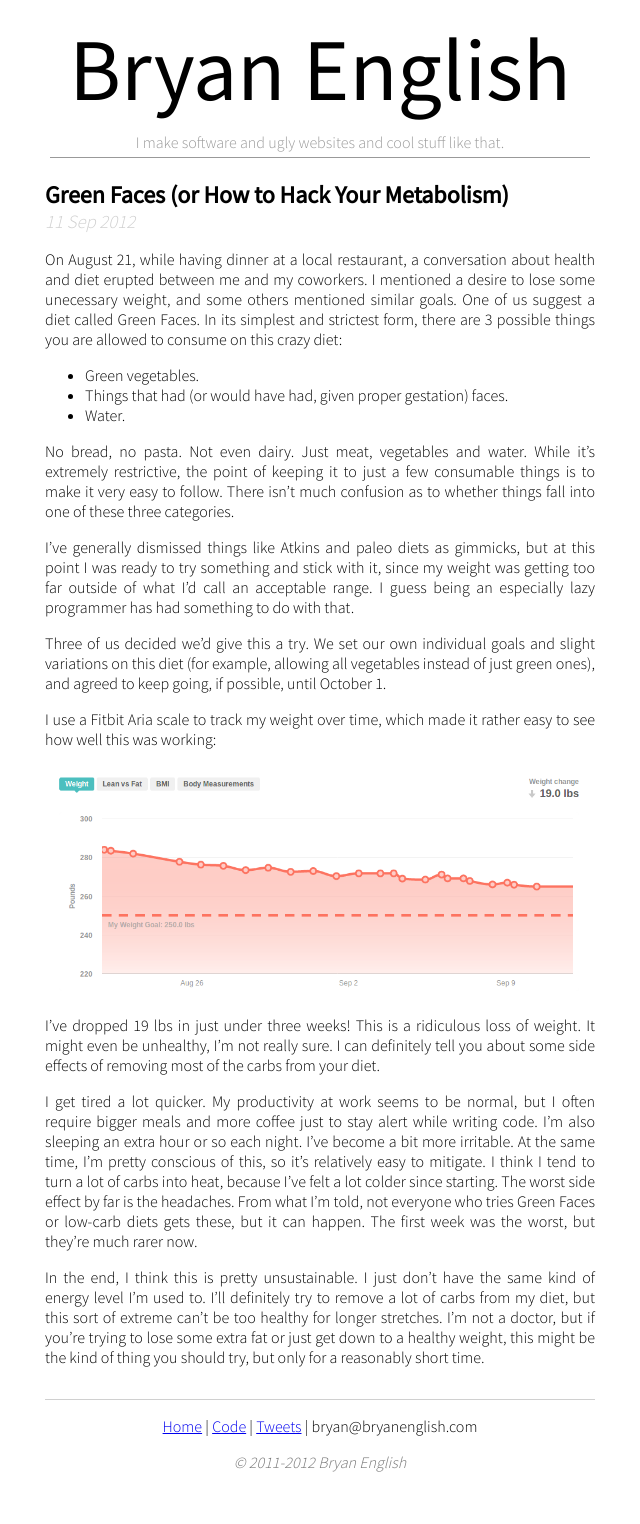
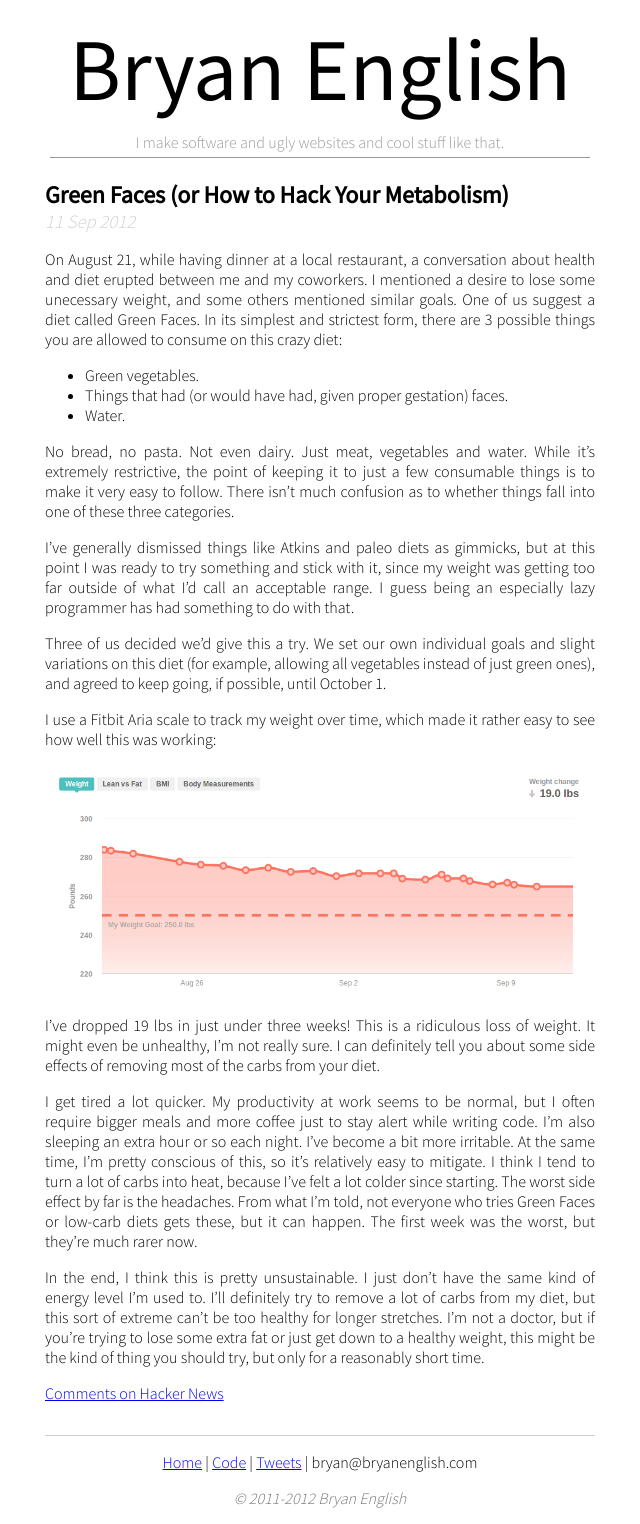
Before and after one commit to bengl/bengl.github.com, a Jekyll site: the page built from _posts/2012-09-11-green-faces.md, in a window 1280 px wide. Shown: the whole page, without its empty margins (320-960 px from the left). Built offline with Jekyll 4.4.1, drawn with Linux system fonts in a browser that asks for light colours; before the commit the page ends 1488 px from its top, so only the background shows below that.

Commit message:
comments on green faces

```diff
--- a/_posts/2012-09-11-green-faces.md
+++ b/_posts/2012-09-11-green-faces.md
@@ -24,3 +24,5 @@ I've dropped 19 lbs in just under three weeks! This is a ridiculous loss of weig
 I get tired a lot quicker. My productivity at work seems to be normal, but I often require bigger meals and more coffee just to stay alert while writing code. I'm also sleeping an extra hour or so each night. I've become a bit more irritable. At the same time, I'm pretty conscious of this, so it's relatively easy to mitigate. I think I tend to turn a lot of carbs into heat, because I've felt a lot colder since starting. The worst side effect by far is the headaches. From what I'm told, not everyone who tries Green Faces or low-carb diets gets these, but it can happen. The first week was the worst, but they're much rarer now.
 
 In the end, I think this is pretty unsustainable. I just don't have the same kind of energy level I'm used to. I'll definitely try to remove a lot of carbs from my diet, but this sort of extreme can't be too healthy for longer stretches. I'm not a doctor, but if you're trying to lose some extra fat or just get down to a healthy weight, this might be the kind of thing you should try, but only for a reasonably short time.
+
+[Comments on Hacker News](http://news.ycombinator.com/item?id=4506022)
```
